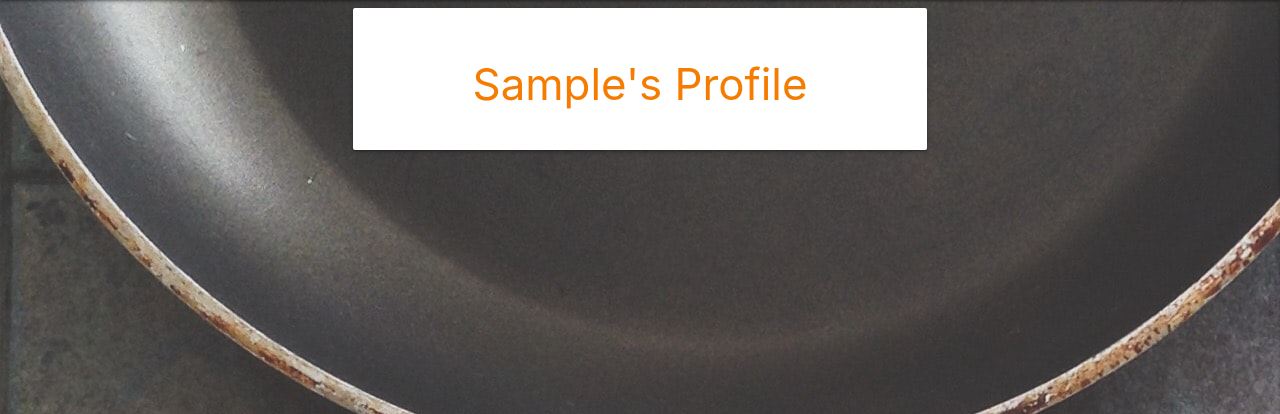
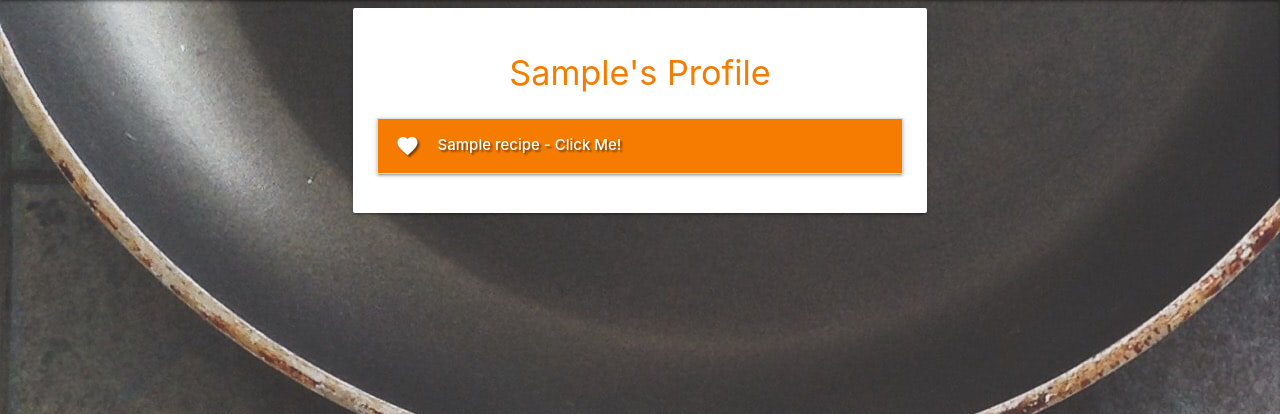
Before and after one commit to AaronHughes424/ShareYourRecipe, a Flask app: page /profile/1 in a window 1280 px wide. Shown: the part 64-478 px from the top of the page. Run offline with Flask 2, Linux system fonts and the light colour scheme; the visitor is signed in with stand-in values (Sample User, id 1); a database or web service that is not in the repository returns one stand-in record (values such as "Sample title"); some libraries are stand-ins or nearby versions.

Commit message:
added profile recipe list user specific

```diff
--- a/app.py
+++ b/app.py
@@ -84,7 +84,8 @@ def profile(username):
         {"username": session["user"]})["username"]
 
     if session["user"]:
-        return render_template("profile.html", username=username)
+        recipes = mongo.db.recipes.find({"created_by": username})
+        return render_template("profile.html", username=username, recipes=recipes)
 
     return redirect(url_for("login"))
 
--- a/templates/profile.html
+++ b/templates/profile.html
@@ -4,9 +4,22 @@
     <div class="row">
         <div class="col s12 m8 offset-m2" method="POST" action="{{ url_for('login') }}">
             <div class="card-panel">
-                <h3 class="center-align orange-text text-darken-2 profile-content">
+                <h4 class="center-align orange-text text-darken-2 profile-content">
                     {{username}}'s Profile
-                </h3>
+                </h4>
+                <ul class="collapsible recipe-list">
+                    {% for recipes in recipes %}
+                    <li>
+                        <div class="collapsible-header white-text orange darken-2 text-shadow">
+                            <i class="material-icons">favorite</i><strong>{{ recipes.recipe_title }} - Click Me!</strong></div>
+                        <div class="collapsible-body white">
+                            <strong><h6>Ingredients</h6>{{ recipes.recipe_ingredients }}</strong>
+                            <strong><h6>Method</h6>{{ recipes.recipe_method }}</strong>
+                            <p><em>by: {{recipes.created_by}}</em></p>
+                        </div>
+                    </li>
+                    {% endfor %}
+                </ul>
             </div>
         </div>
     </div>
```
